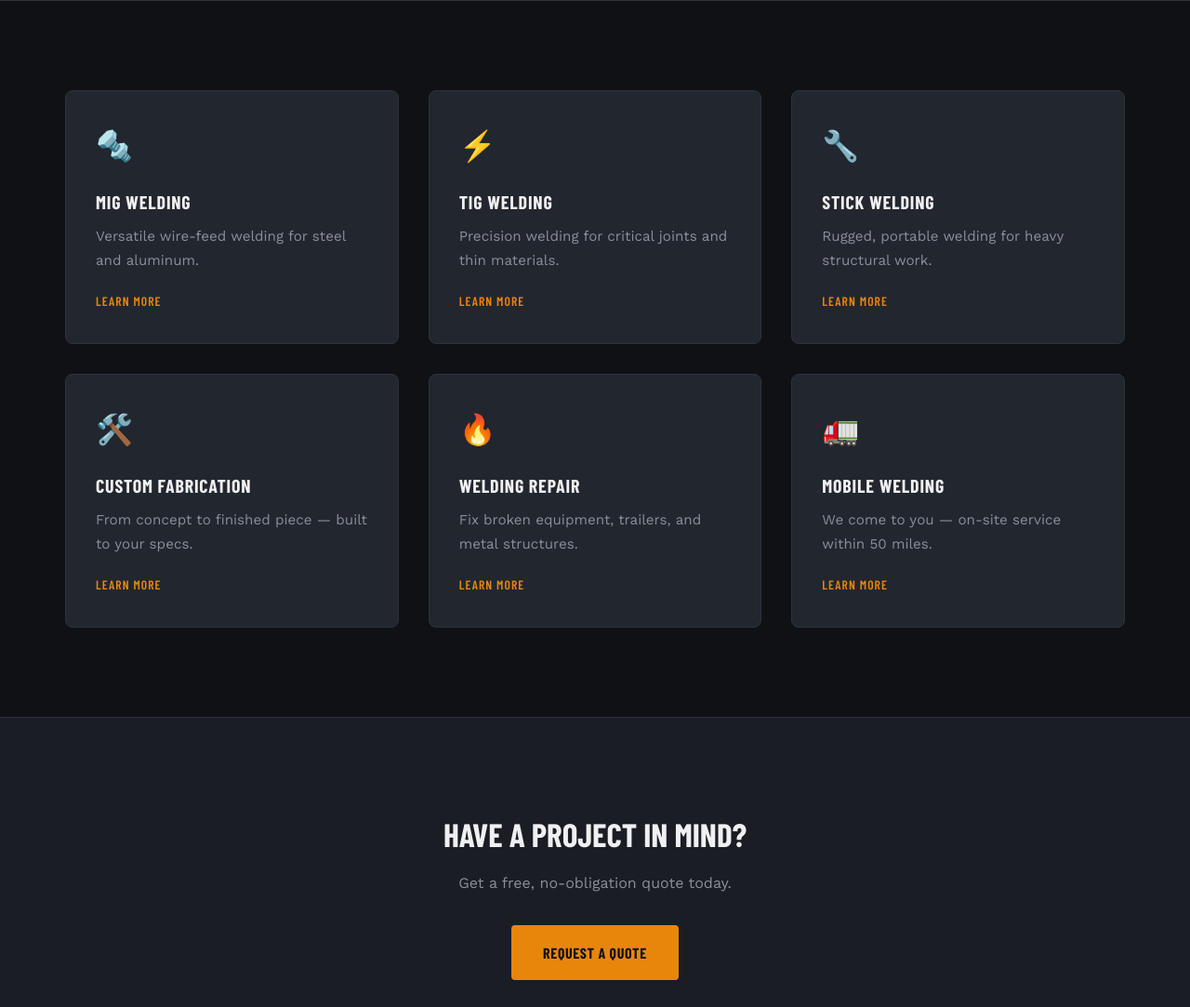
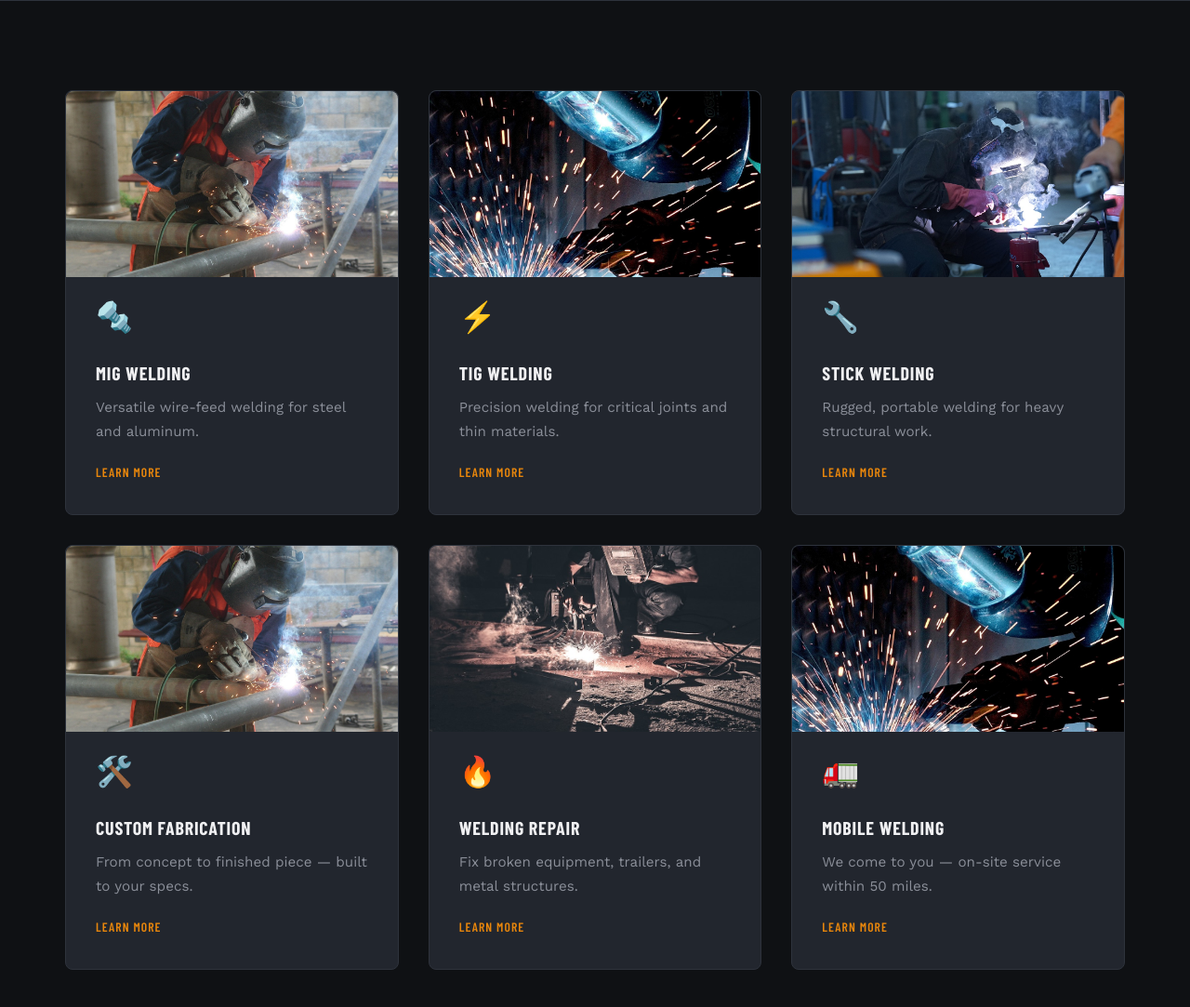
Before and after one commit to SaltyReformed/weld-web, a Flask app: page /services in a window 1280 px wide. Shown: the part 425-1508 px from the top of the page at 93% size. Run offline with Flask 3, Linux system fonts and the light colour scheme; some web fonts are replaced.

Commit message:
Added more images and a favicon

```diff
--- a/routes/services.py
+++ b/routes/services.py
@@ -16,6 +16,8 @@ services_bp = Blueprint("services", __name__)
 
 # Placeholder service data for the prototype.
 # In production this could come from a database or CMS.
+# Each service includes an "image" key pointing to a file in static/images/.
+# Replace the placeholder filenames with real photos as they become available.
 SERVICES = [
     {
         "id": "mig",
@@ -27,6 +29,7 @@ SERVICES = [
             "Fast, clean, and strong."
         ),
         "icon": "🔩",
+        "image": "bright-welder.jpg",
     },
     {
         "id": "tig",
@@ -38,6 +41,7 @@ SERVICES = [
             "aluminum, and decorative work."
         ),
         "icon": "⚡",
+        "image": "close-welding.jpg",
     },
     {
         "id": "stick",
@@ -49,6 +53,7 @@ SERVICES = [
             "applications where durability matters most."
         ),
         "icon": "🔧",
+        "image": "seated-welder.jpg",
     },
     {
         "id": "fabrication",
@@ -60,6 +65,7 @@ SERVICES = [
             "to your exact specifications."
         ),
         "icon": "🛠️",
+        "image": "bright-welder.jpg",
     },
     {
         "id": "repair",
@@ -71,6 +77,7 @@ SERVICES = [
             "equipment that can't be moved."
         ),
         "icon": "🔥",
+        "image": "dark-welding.jpg",
     },
     {
         "id": "mobile",
@@ -82,6 +89,7 @@ SERVICES = [
             "wherever the job is, we'll be there."
         ),
         "icon": "🚛",
+        "image": "close-welding.jpg",
     },
 ]
 
--- a/static/css/styles.css
+++ b/static/css/styles.css
@@ -9,24 +9,15 @@
    -------------------------------------------------------------------------- */
 :root {
     /* ---- Palette ---- */
-    --color-bg: #0f1114;
-    /* near-black background       */
-    --color-bg-raised: #1a1d23;
-    /* slightly lighter panels      */
-    --color-bg-card: #22262e;
-    /* card / surface background    */
-    --color-border: #2e333c;
-    /* subtle borders               */
-    --color-text: #d4d4d8;
-    /* primary body text            */
-    --color-text-muted: #8b8f99;
-    /* secondary / caption text     */
-    --color-text-heading: #f0f0f2;
-    /* headings                     */
-    --color-accent: #e8860c;
-    /* amber / welding spark        */
-    --color-accent-hover: #f59e0b;
-    /* lighter amber on hover       */
+    --color-bg: #0f1114;                /* near-black background*/
+    --color-bg-raised: #1a1d23;         /* slightly lighter panels*/
+    --color-bg-card: #22262e;           /* card / surface background*/
+    --color-border: #2e333c;            /* subtle borders*/
+    --color-text: #d4d4d8;              /* primary body text*/
+    --color-text-muted: #8b8f99;        /* secondary / caption text*/
+    --color-text-heading: #f0f0f2;      /* headings*/
+    --color-accent: #e8860c;            /* amber / welding spark*/
+    --color-accent-hover: #f59e0b;      /* lighter amber on hover*/
     --color-accent-glow: rgba(232, 134, 12, 0.25);
     --color-success: #22c55e;
     --color-error: #ef4444;
@@ -386,7 +377,7 @@ a:hover {
 
 .hero-sub {
     font-size: 1.15rem;
-    color: var(--color-bg);
+    color: var(--color-text);
     max-width: 560px;
     margin: 0 auto var(--space-lg);
     line-height: 1.75;
@@ -583,6 +574,33 @@ a:hover {
     transform: translateY(-3px);
 }
 
+/* Service card photo — sits at the top of each card above the icon.
+   Negative margin bleeds the image wrapper to the card edges so the
+   photo spans the full card width despite the card padding.           */
+.service-image-wrapper {
+    margin: calc(-1 * var(--space-lg));
+    /* bleed to card edges       */
+    margin-bottom: var(--space-md);
+    /* space before the icon     */
+    border-radius: var(--radius-md) var(--radius-md) 0 0;
+    overflow: hidden;
+    /* clip image to rounded top */
+}
+
+.service-image {
+    width: 100%;
+    height: 200px;
+    object-fit: cover;
+    /* crop to fill, no stretch  */
+    display: block;
+    transition: transform 0.4s ease;
+}
+
+/* Subtle zoom on hover — pairs with the existing card lift */
+.service-card:hover .service-image {
+    transform: scale(1.05);
+}
+
 .service-icon {
     font-size: 2rem;
     margin-bottom: var(--space-md);
@@ -771,6 +789,20 @@ a:hover {
     padding: var(--space-lg);
 }
 
+/* Sidebar photo above the contact details */
+.contact-sidebar-image {
+    border-radius: var(--radius-md);
+    overflow: hidden;
+    margin-bottom: var(--space-lg);
+}
+
+.contact-sidebar-image img {
+    width: 100%;
+    height: 220px;
+    object-fit: cover;
+    display: block;
+}
+
 .contact-info h3 {
     font-family: var(--font-heading);
     font-weight: 700;
--- a/templates/base.html
+++ b/templates/base.html
@@ -14,6 +14,7 @@
 
     <!-- All styles in a separate CSS file -->
     <link rel="stylesheet" href="{{ url_for('static', filename='css/styles.css') }}">
+    <link rel="icon" href="{{ url_for('static', filename='images/icon-welding-64.png') }}">
 </head>
 <body>
 
--- a/templates/services.html
+++ b/templates/services.html
@@ -17,17 +17,20 @@
     <div class="services-grid">
         {% for service in services %}
         <div class="service-card" data-service-id="{{ service.id }}">
+
+            <!-- Service photo — sits at the top of each card -->
+            <div class="service-image-wrapper">
+                <img class="service-image" src="{{ url_for('static', filename='images/' ~ service.image) }}"
+                    alt="{{ service.title }}" loading="lazy">
+            </div>
+
             <div class="service-icon">{{ service.icon }}</div>
             <h3 class="service-title">{{ service.title }}</h3>
             <p class="service-short">{{ service.short_description }}</p>
             <div class="service-detail" id="detail-{{ service.id }}">
                 <p>{{ service.long_description }}</p>
             </div>
-            <button
-                class="service-toggle"
-                aria-expanded="false"
-                aria-controls="detail-{{ service.id }}"
-            >
+            <button class="service-toggle" aria-expanded="false" aria-controls="detail-{{ service.id }}">
                 Learn More
             </button>
         </div>
```
Also changed, not shown: templates/contact.html (+15 -36 lines), static/images/bright-welder.jpg (added), static/images/close-welding.jpg (added), static/images/dark-welding.jpg (added), static/images/icon-welding-64.png (added), static/images/seated-welder.jpg (added).
